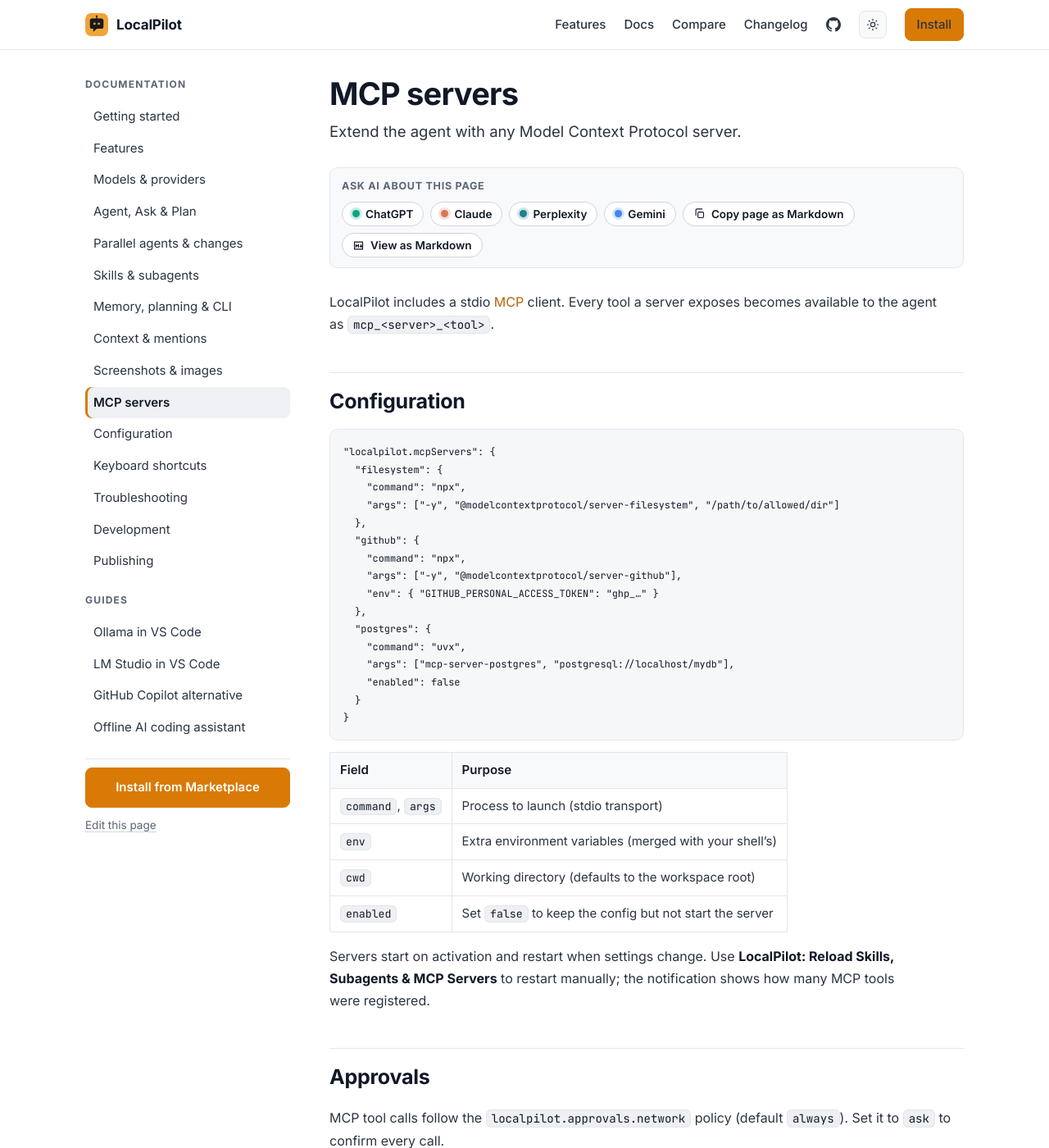
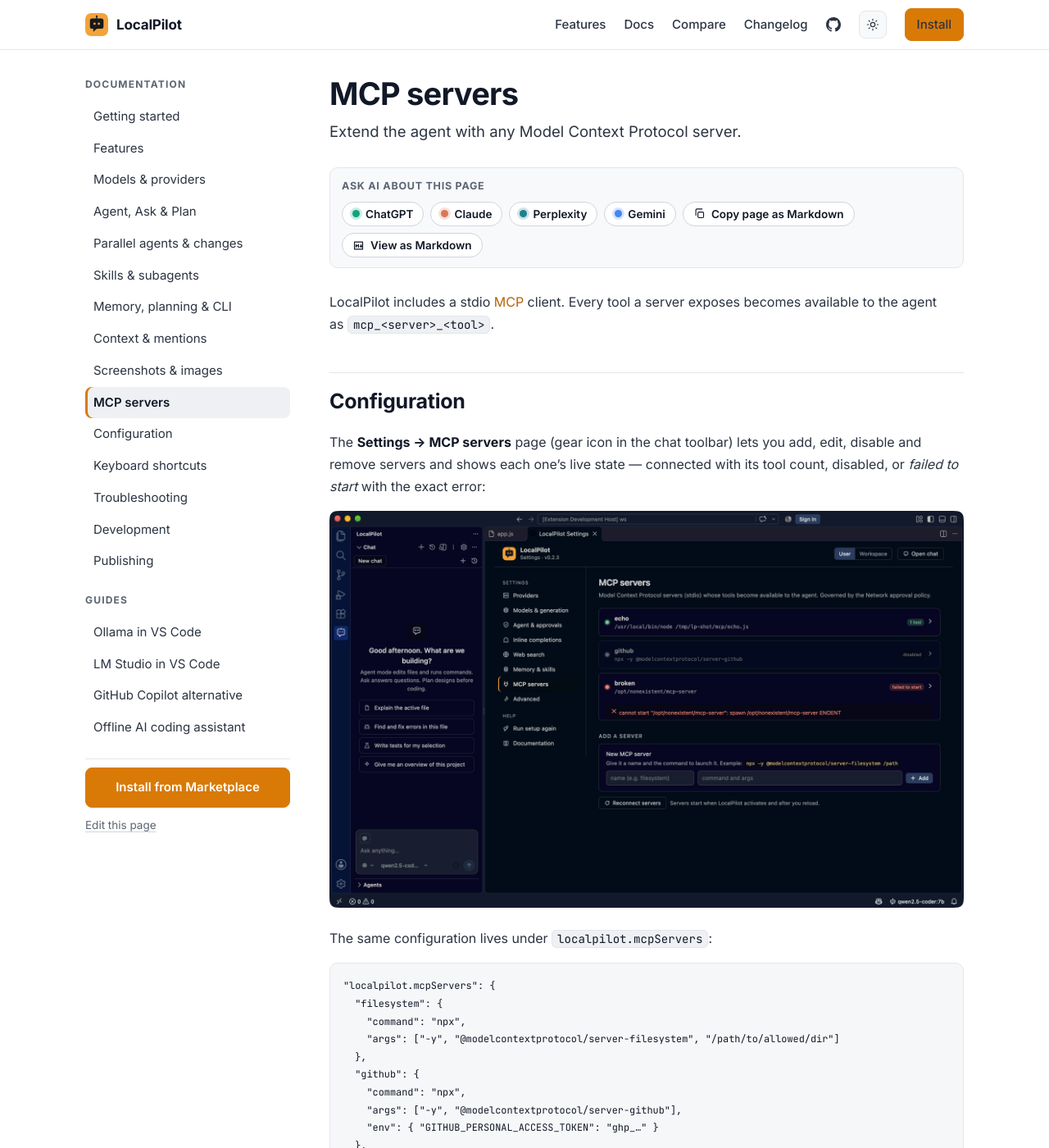
Before and after one commit to isathish/localpilot, a Jekyll site: the page built from docs/docs/mcp.md, in a window 1280 px wide and 1400 px high. Shown: the whole window at 82% size. Built offline with Jekyll 4.4.1, drawn with Linux system fonts in a browser that asks for light colours.

Commit message:
cli: /settings and /setup deep links (localpilot --settings / --setup); docs: real VS Code screenshots of Settings, setup wizard and MCP page
Co-authored-by: Copilot <223556219+Copilot@users.noreply.github.com>

````diff
--- a/docs/docs/mcp.md
+++ b/docs/docs/mcp.md
@@ -7,6 +7,12 @@ permalink: /docs/mcp/
 LocalPilot includes a stdio [MCP](https://modelcontextprotocol.io) client. Every tool a server exposes becomes available to the agent as `mcp_<server>_<tool>`.
 
 ## Configuration
+
+The **Settings → MCP servers** page (gear icon in the chat toolbar) lets you add, edit, disable and remove servers and shows each one's live state — connected with its tool count, disabled, or *failed to start* with the exact error:
+
+![MCP servers page inside VS Code — a connected server with 1 tool, a disabled one, and one that failed to start with the spawn error shown]({{ '/assets/screenshots/settings-mcp.png' | relative_url }})
+
+The same configuration lives under `localpilot.mcpServers`:
 
 ```jsonc
 "localpilot.mcpServers": {
````
Also changed, not shown: docs/docs/configuration.md (+2 -2 lines), docs/docs/getting-started.md (+1 -1 lines), docs/docs/memory-and-planning.md (+2 -0 lines), src/ui/cli.ts (+11 -2 lines), CHANGELOG.md, docs/assets/screenshots/settings-agent.png, docs/assets/screenshots/settings-completions.png (added), docs/assets/screenshots/settings-mcp.png, docs/assets/screenshots/settings-models-light.png (deleted), docs/assets/screenshots/settings-models.png (added), docs/assets/screenshots/settings-provider-test.png, docs/assets/screenshots/settings-providers.png, docs/assets/screenshots/setup-detect.png.
